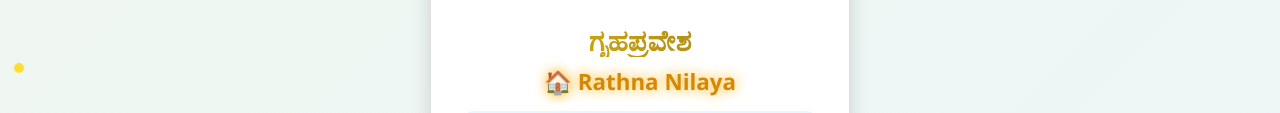
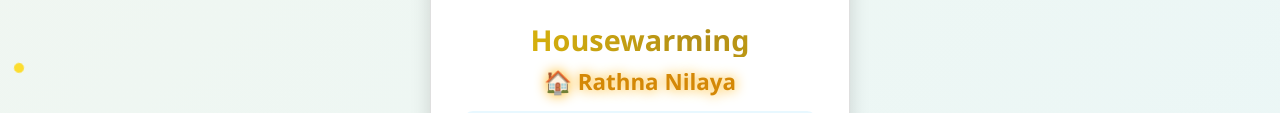
Before and after one commit to kirankiruprojects/invitation-link, a plain HTML site: page index.html in a window 1280 px wide. Shown: the part 339-452 px from the top of the page. Drawn offline with nearby package versions, Linux system fonts and the light colour scheme.

Commit message:
index.html

```diff
--- a/index.html
+++ b/index.html
@@ -177,7 +177,7 @@
   <div class="card invitation-card">
     <img src="https://i.pinimg.com/736x/bb/36/6d/bb366d5751dcd4e2c8df0212c1ffea1e.jpg" class="top-image" alt="Gruhapravesha Ceremony" />
     <div class="card-body">
-      <h2 class="gold-text">ಗೃಹಪ್ರವೇಶ</h2>
+      <h2 class="gold-text">Housewarming</h2>
       <div class="venue-highlight">🏠 Rathna Nilaya</div>
       <div class="event-details">
         Thursday, 14th August 2025<br>
```
